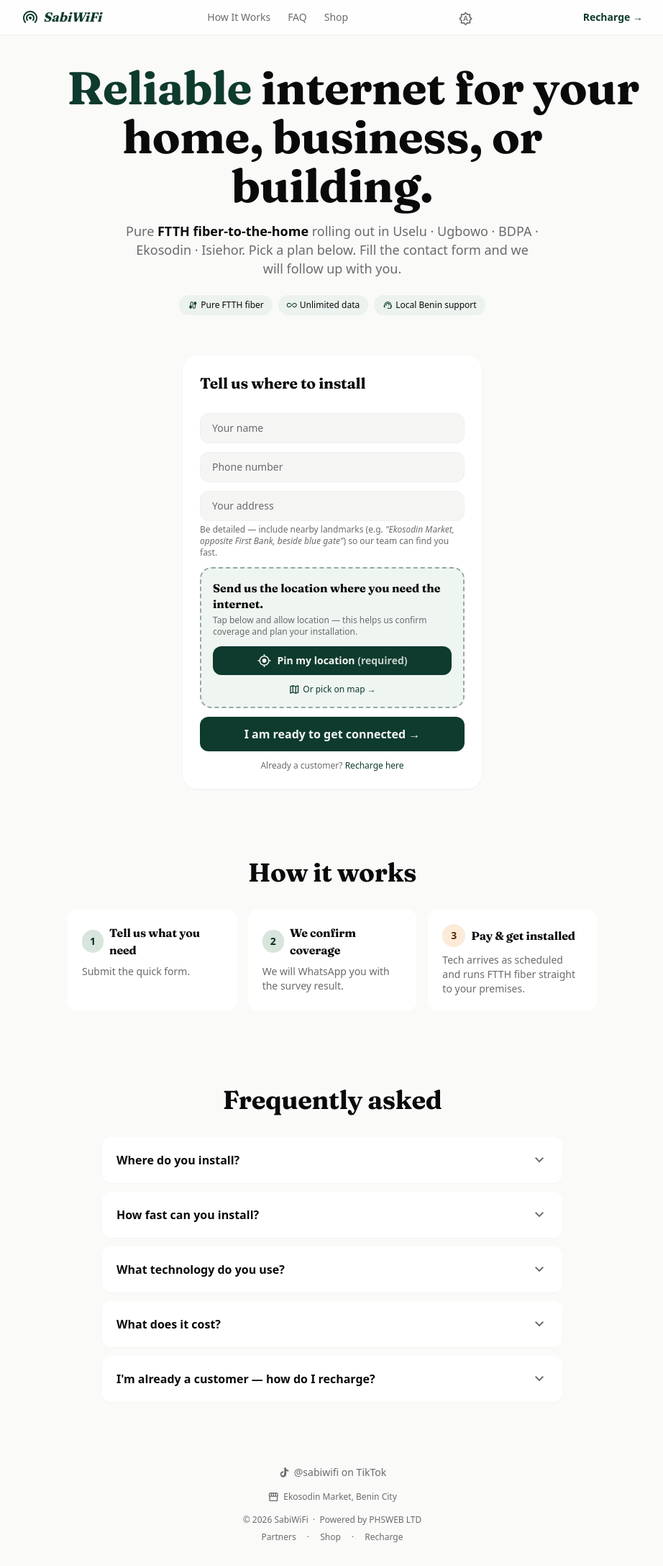
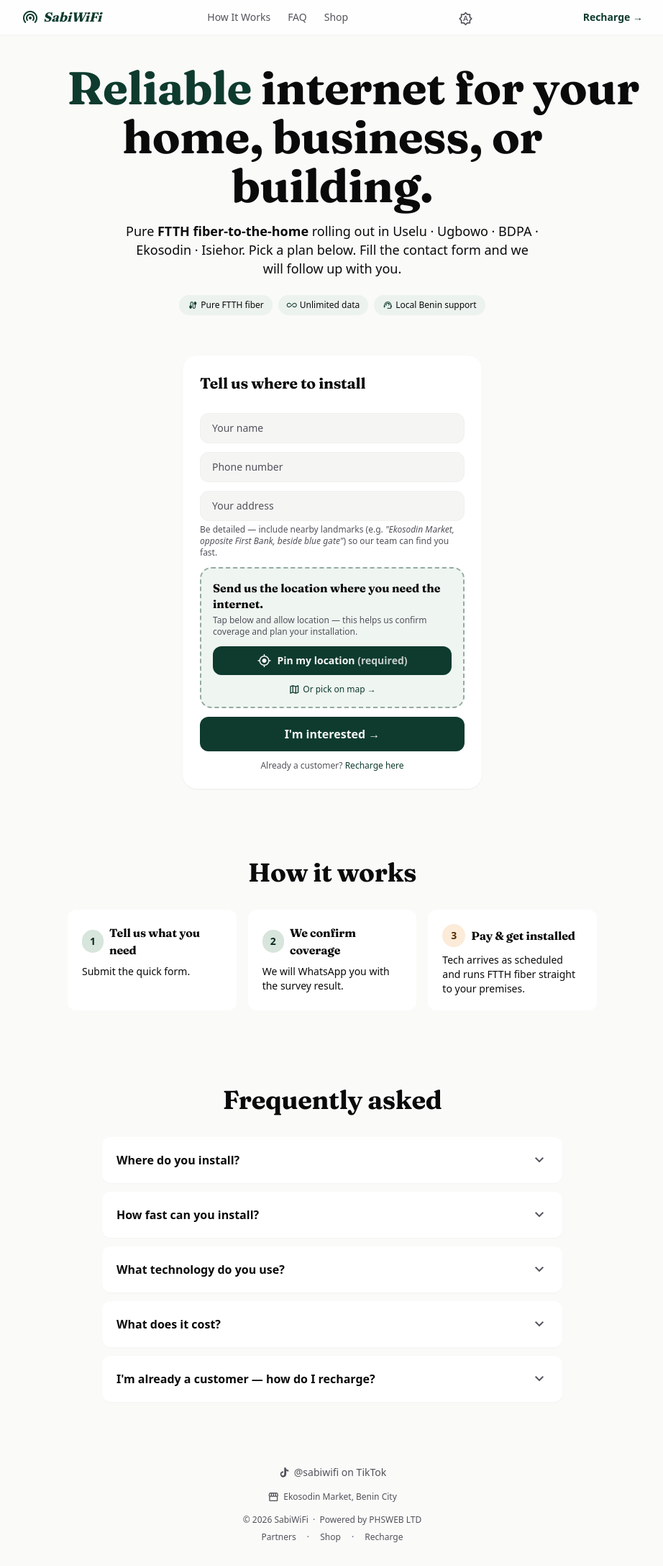
Before and after one commit to resocorp/sabiwifi, a Django app: page / in a window 1280 px wide. Shown: the whole page at 72% size, without its empty margins (178-1100 px from the left). Run offline with Django 5.2, Linux system fonts and the light colour scheme; data comes from the database, SQL or seed files in the repository; data that the repository does not hold is empty; parts of the project's set-up code (start-up, migrations or seed data) failed here and were passed over; some libraries are stand-ins or nearby versions; some web fonts are replaced.

Commit message:
Landing polish: AA-contrast muted ink + pricing/copy tweaks
Bump --ink-muted #6B6B6F → #52525B and --ink-subtle #9A9A9F → #71717A so
secondary text passes WCAG AA on the warm-white surface. Promote the FAQ
answers and step copy from text-on-surface-variant to text-on-surface — they
were previously failing contrast at small sizes.

Pricing chip on the lead form now shows monthly price (more relatable than
the upfront figure), and the CTA softens from "I am ready to get connected"
to "I'm interested" to widen the top of funnel. Migration tightens the home
plan install ETA copy and the cluster plan audience hint.

Co-Authored-By: Claude Opus 4.7 (1M context) <noreply@anthropic.com>

```diff
--- a/templates/includes/design_tokens.html
+++ b/templates/includes/design_tokens.html
@@ -215,7 +215,7 @@ tailwind.config = {
     --c-surface-variant:           231 229 228;
     --c-surface-tint:              14 59 46;
     --c-on-surface:                10 10 11;        /* #0A0A0B — warm near-black */
-    --c-on-surface-variant:        107 107 111;     /* #6B6B6F — muted */
+    --c-on-surface-variant:        82 82 91;        /* #52525B — muted (AA on warm white) */
     --c-background:                250 250 249;
     --c-on-background:             10 10 11;
 
@@ -230,8 +230,8 @@ tailwind.config = {
 
     /* ─── DESIGN.md direct tokens ─── */
     --c-ink:           10 10 11;          /* #0A0A0B */
-    --c-ink-muted:     107 107 111;       /* #6B6B6F */
-    --c-ink-subtle:    154 154 159;       /* #9A9A9F */
+    --c-ink-muted:     82 82 91;          /* #52525B — passes AA at small sizes */
+    --c-ink-subtle:    113 113 122;       /* #71717A — placeholder/disabled, AA */
     --c-brand:         14 59 46;          /* #0E3B2E — Deep Forest */
     --c-brand-ink:     245 245 244;       /* on-brand text */
     --c-hairline:      231 229 228;       /* #E7E5E4 */
--- a/templates/public/landing.html
+++ b/templates/public/landing.html
@@ -60,7 +60,7 @@
             <span id="hero-rotator" aria-live="polite" class="col-start-1 row-start-1 text-right transition-opacity duration-300">Reliable</span>
         </span> internet for your home, business, or building.
     </h1>
-    <p class="text-on-surface-variant text-base md:text-lg max-w-xl mx-auto leading-relaxed">
+    <p class="text-on-surface text-base md:text-lg max-w-xl mx-auto leading-relaxed">
         Pure <span class="font-semibold text-on-surface">FTTH fiber-to-the-home</span> rolling out in Uselu · Ugbowo · BDPA · Ekosodin · Isiehor. Pick a plan below. Fill the contact form and we will follow up with you.
     </p>
 
@@ -90,6 +90,7 @@
              data-category="{{ plan.category }}"
              data-name="{{ plan.name }}"
              data-upfront="{{ plan.effective_upfront_price_ngn }}"
+             data-monthly="{{ plan.monthly_price_ngn }}"
              tabindex="0" role="button"
              aria-label="Select {{ plan.name }}">
 
@@ -213,7 +214,7 @@
 
             <button type="submit" id="lead-submit"
                     class="w-full bg-primary text-on-primary px-6 py-3 rounded-lg font-bold hover:bg-primary-dim transition disabled:opacity-50">
-                I am ready to get connected →
+                I'm interested →
             </button>
             <p id="lead-error" class="text-sm text-error hidden"></p>
             <p class="text-xs text-on-surface-variant text-center">Already a customer? <a href="/recharge/" class="text-primary hover:underline">Recharge here</a></p>
@@ -241,21 +242,21 @@
                     <span class="w-8 h-8 rounded-full bg-primary-container text-on-primary-container font-bold text-sm flex items-center justify-center">1</span>
                     <h3 class="font-headline font-bold text-base text-on-surface">Tell us what you need</h3>
                 </div>
-                <p class="text-on-surface-variant text-sm">Submit the quick form.</p>
+                <p class="text-on-surface text-sm">Submit the quick form.</p>
             </div>
             <div class="bg-surface-container-lowest rounded-lg p-5">
                 <div class="flex items-center gap-2 mb-2">
                     <span class="w-8 h-8 rounded-full bg-primary-container text-on-primary-container font-bold text-sm flex items-center justify-center">2</span>
                     <h3 class="font-headline font-bold text-base text-on-surface">We confirm coverage</h3>
                 </div>
-                <p class="text-on-surface-variant text-sm">We will WhatsApp you with the survey result.</p>
+                <p class="text-on-surface text-sm">We will WhatsApp you with the survey result.</p>
             </div>
             <div class="bg-surface-container-lowest rounded-lg p-5">
                 <div class="flex items-center gap-2 mb-2">
                     <span class="w-8 h-8 rounded-full bg-secondary-container text-on-secondary-container font-bold text-sm flex items-center justify-center">3</span>
                     <h3 class="font-headline font-bold text-base text-on-surface">Pay & get installed</h3>
                 </div>
-                <p class="text-on-surface-variant text-sm">Tech arrives as scheduled and runs FTTH fiber straight to your premises.</p>
+                <p class="text-on-surface text-sm">Tech arrives as scheduled and runs FTTH fiber straight to your premises.</p>
             </div>
         </div>
     </div>
@@ -270,7 +271,7 @@
                 <span>Where do you install?</span>
                 <span class="material-symbols-outlined text-on-surface-variant group-open:rotate-180 transition">expand_more</span>
             </summary>
-            <p class="text-on-surface-variant text-sm mt-3 leading-relaxed">
+            <p class="text-on-surface text-sm mt-3 leading-relaxed">
                 We're live across Benin City — currently installing in Uselu, Ugbowo, BDPA, Ekosodin and Isiehor. Submit the form even if you're outside these areas — we'll tell you if you're in coverage and when we'll get to you.
             </p>
         </details>
@@ -279,7 +280,7 @@
                 <span>How fast can you install?</span>
                 <span class="material-symbols-outlined text-on-surface-variant group-open:rotate-180 transition">expand_more</span>
             </summary>
-            <p class="text-on-surface-variant text-sm mt-3 leading-relaxed">
+            <p class="text-on-surface text-sm mt-3 leading-relaxed">
                 Installs can take 24 to 72 hours from payment. SME and building hotspots get a site survey first.
             </p>
         </details>
@@ -288,7 +289,7 @@
                 <span>What technology do you use?</span>
                 <span class="material-symbols-outlined text-on-surface-variant group-open:rotate-180 transition">expand_more</span>
             </summary>
-            <p class="text-on-surface-variant text-sm mt-3 leading-relaxed">
+            <p class="text-on-surface text-sm mt-3 leading-relaxed">
                 Pure <strong>FTTH (fiber-to-the-home)</strong> — actual fiber-optic cable runs to your premises, not a wireless link or shared mesh. You get the speed and stability fiber is known for, with no congestion bottlenecks at the access point.
             </p>
         </details>
@@ -297,7 +298,7 @@
                 <span>What does it cost?</span>
                 <span class="material-symbols-outlined text-on-surface-variant group-open:rotate-180 transition">expand_more</span>
             </summary>
-            <p class="text-on-surface-variant text-sm mt-3 leading-relaxed">
+            <p class="text-on-surface text-sm mt-3 leading-relaxed">
                 Depends on the package — home, SME, or building hotspot. We'll send a fixed quote in WhatsApp once we confirm your address.
             </p>
         </details>
@@ -306,7 +307,7 @@
                 <span>I'm already a customer — how do I recharge?</span>
                 <span class="material-symbols-outlined text-on-surface-variant group-open:rotate-180 transition">expand_more</span>
             </summary>
-            <p class="text-on-surface-variant text-sm mt-3 leading-relaxed">
+            <p class="text-on-surface text-sm mt-3 leading-relaxed">
                 Use the <a href="/recharge/" class="text-primary hover:underline">Recharge page</a>. Enter your phone number, get a code, top up.
             </p>
         </details>
@@ -373,7 +374,7 @@ function pickPlan(card) {
     intentInput.value = card.dataset.category;
     chosenPlanInput.value = card.dataset.planId;
     selectedName.textContent = card.dataset.name;
-    selectedPrice.textContent = '₦' + parseFloat(card.dataset.upfront).toLocaleString() + ' upfront';
+    selectedPrice.textContent = '₦' + parseFloat(card.dataset.monthly).toLocaleString() + ' / month';
     selectedBox.classList.remove('hidden');
     document.getElementById('form-section').scrollIntoView({behavior: 'smooth', block: 'start'});
 }
```
Also changed, not shown: DESIGN.md (+2 -2 lines), leads/migrations/0007_update_pricing_copy.py (added).
